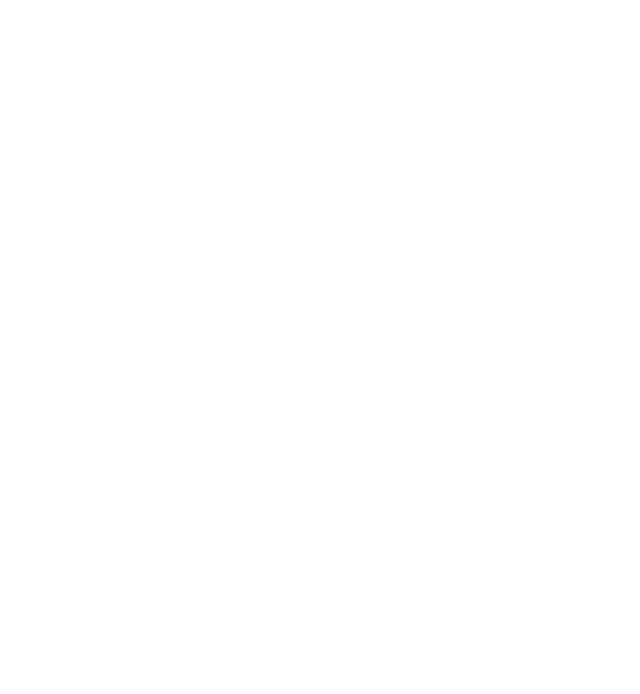
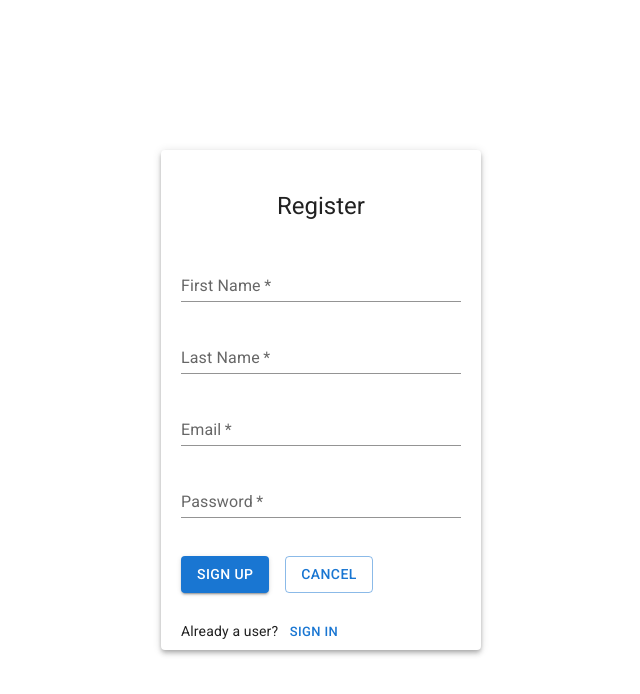
Before and after one commit to jeramiahgcoffey/cocktails, a React (Create React App) app in the folder client/: page /register in a window 1280 px wide. Before the commit this address had no page. Shown: the top 694 px of the page, without its empty margins (319-959 px from the left). Built offline with nearby package versions, Linux system fonts and the light colour scheme.

Commit message:
Register page

```diff
--- a/client/src/App.css
+++ b/client/src/App.css
@@ -15,3 +15,7 @@ hr {
 .card__chips {
     margin: 10px 0 0 0;
 }
+
+.form-submit {
+    margin: 30px 0;
+}
--- a/client/src/App.js
+++ b/client/src/App.js
@@ -1,12 +1,14 @@
 import './App.css'
 import { BrowserRouter, Routes, Route } from 'react-router-dom'
 import Explore from './pages/Explore'
+import Register from './pages/Register'
 
 function App() {
     return (
         <BrowserRouter>
             <Routes>
                 <Route path='/' element={<Explore />} />
+                <Route path='/register' element={<Register />} />
             </Routes>
         </BrowserRouter>
     )
--- /dev/null
+++ b/client/src/pages/Register.js
@@ -0,0 +1,123 @@
+import React, { useState } from 'react'
+import { Grid, Paper, TextField, Typography, Button } from '@mui/material'
+
+const defaultValues = {
+    firstName: '',
+    lastName: '',
+    email: '',
+    password: '',
+}
+
+const Register = () => {
+    const [values, setValues] = useState(defaultValues)
+
+    const handleInputChange = (e) => {
+        const { name, value } = e.target
+        setValues((prevState) => {
+            return {
+                ...prevState,
+                [name]: value,
+            }
+        })
+    }
+
+    const handleSubmit = (e) => {
+        e.preventDefault()
+        console.log(values)
+    }
+
+    return (
+        <Grid
+            container
+            spacing={0}
+            direction='column'
+            alignItems='center'
+            justifyContent='center'
+            style={{ minHeight: '100vh' }}
+        >
+            <Grid item xs={3}>
+                <Paper
+                    elevation={4}
+                    sx={{
+                        width: 320,
+                        height: 500,
+                        margin: '20px',
+                        padding: '40px 20px',
+                    }}
+                >
+                    <Typography variant='h5' align='center' paragraph>
+                        Register
+                    </Typography>
+                    <form onSubmit={handleSubmit}>
+                        <TextField
+                            fullWidth
+                            required
+                            margin='normal'
+                            variant='standard'
+                            id='fname'
+                            name='firstName'
+                            label='First Name'
+                            type='text'
+                            value={values.firstName}
+                            onChange={handleInputChange}
+                        />
+                        <TextField
+                            fullWidth
+                            required
+                            margin='normal'
+                            variant='standard'
+                            id='lname'
+                            name='lastName'
+                            label='Last Name'
+                            type='text'
+                            value={values.lastName}
+                            onChange={handleInputChange}
+                        />
+                        <TextField
+                            fullWidth
+                            required
+                            margin='normal'
+                            variant='standard'
+                            id='email'
+                            name='email'
+                            label='Email'
+                            type='email'
+                            value={values.email}
+                            onChange={handleInputChange}
+                        />
+                        <TextField
+                            fullWidth
+                            required
+                            margin='normal'
+                            variant='standard'
+                            id='password'
+                            name='password'
+                            label='Password'
+                            type='password'
+                            value={values.password}
+                            onChange={handleInputChange}
+                        />
+                        <div className='form-submit'>
+                            <Button
+                                variant='contained'
+                                type='submit'
+                                sx={{ marginRight: 2 }}
+                            >
+                                Sign Up
+                            </Button>
+                            <Button variant='outlined' color='primary'>
+                                Cancel
+                            </Button>
+                            <Typography sx={{ paddingTop: 3 }} variant='body2'>
+                                Already a user?{' '}
+                                <Button size='small'>Sign in</Button>
+                            </Typography>
+                        </div>
+                    </form>
+                </Paper>
+            </Grid>
+        </Grid>
+    )
+}
+
+export default Register
```
Also changed, not shown: 2 other files (tests, documents, lock files or other folders).
